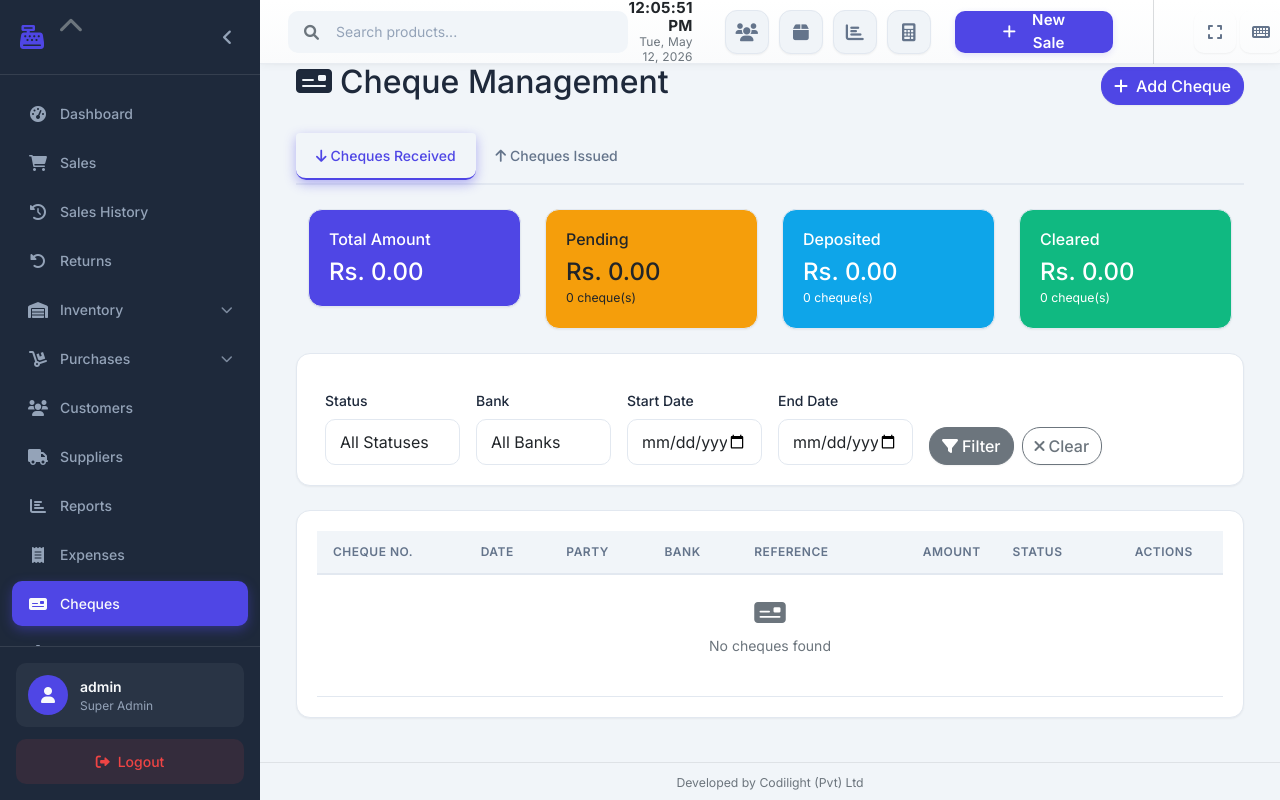
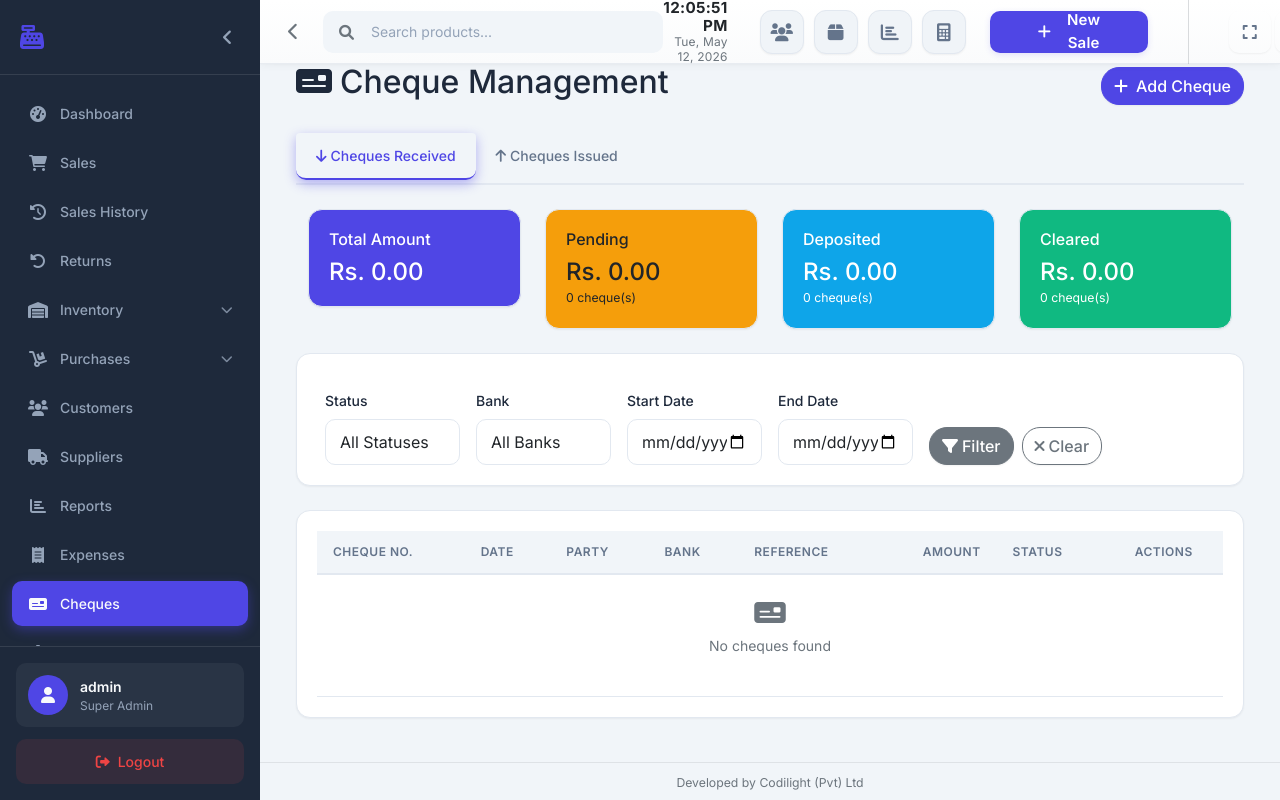
Before and after one commit to myposweb2-hue/web_pos, a Flask app: page /cheques in a window 1280 px wide. Run offline with Flask 3, Linux system fonts and the light colour scheme; a user stored in the database is signed in; data comes from the database, SQL or seed files in the repository; data that the repository does not hold is empty; some libraries are stand-ins or nearby versions.

Commit message:
FIX: Sidebar hide/show toggle - not navbar
CORRECTED FEATURE:
- User meant SIDEBAR (left navigation), not top navbar
- Added sidebarVisibilityToggle button with left/right chevron icons
- Sidebar now has .sidebar-hidden class to hide completely
- Icon: ← (left arrow showing) ↔ → (right arrow showing sidebar hidden)

HTML CHANGES:
- Changed button from navbarToggle to sidebarVisibilityToggle
- Moved button back into header navbar (correct placement)
- Changed icon from chevron-up/down to chevron-left/right

CSS CHANGES:
- Removed all top-header.collapsed styles (wrong target)
- Added .sidebar.sidebar-hidden { left: -280px; width: 0; opacity: 0; }
- Added .main-wrapper.sidebar-hidden .main-content adjustment
- Removed navbar-collapsed related rules from responsive.css

JS CHANGES:
- Changed from navbarToggle to sidebarVisibilityToggle handler
- Changed from topHeader target to sidebar target
- Updated localStorage key from navbarCollapsed to sidebarHidden
- Toggles .sidebar-hidden class on sidebar element
- Icon changes: left/right chevron based on state

RESULT:
- Sidebar collapses to left (off-screen) when toggle clicked ✅
- Icon shows state: ← (visible) / → (hidden) ✅
- State persists across page reloads ✅
- Main content expands when sidebar hidden ✅
- No layout shifts ✅

```diff
--- a/app/static/css/responsive.css
+++ b/app/static/css/responsive.css
@@ -51,17 +51,6 @@
         width: 100%;
         margin-left: 0;
         padding-top: 0;
-    }
-
-    /* Adjust sidebar when navbar is collapsed */
-    .main-wrapper.navbar-collapsed .sidebar {
-        top: 0 !important;
-        height: 100vh !important;
-    }
-
-    /* Ensure sidebar top resets when navbar visible */
-    .main-wrapper:not(.navbar-collapsed) .sidebar {
-        top: 56px !important;
     }
 }
 
--- a/app/static/js/app.js
+++ b/app/static/js/app.js
@@ -747,42 +747,42 @@ document.addEventListener('DOMContentLoaded', function() {
         }
     });
 
-    // Navbar Toggle Handler
+    // Sidebar Visibility Toggle Handler
     // ============================================
-    const navbarToggle = document.getElementById('navbarToggle');
-    const topHeader = document.querySelector('.top-header');
+    const sidebarVisibilityToggle = document.getElementById('sidebarVisibilityToggle');
+    const sidebar = document.getElementById('sidebar');
     const mainWrapper = document.querySelector('.main-wrapper');
 
-    if (navbarToggle && topHeader && mainWrapper) {
+    if (sidebarVisibilityToggle && sidebar && mainWrapper) {
         // Restore state on page load (before anything else)
-        if (localStorage.getItem('navbarCollapsed') === 'true') {
-            topHeader.classList.add('collapsed');
-            mainWrapper.classList.add('navbar-collapsed');
-            const icon = navbarToggle.querySelector('i');
-            icon.classList.remove('fa-chevron-up');
-            icon.classList.add('fa-chevron-down');
+        if (localStorage.getItem('sidebarHidden') === 'true') {
+            sidebar.classList.add('sidebar-hidden');
+            mainWrapper.classList.add('sidebar-hidden');
+            const icon = sidebarVisibilityToggle.querySelector('i');
+            icon.classList.remove('fa-chevron-left');
+            icon.classList.add('fa-chevron-right');
         }
 
-        navbarToggle.addEventListener('click', function(e) {
+        sidebarVisibilityToggle.addEventListener('click', function(e) {
             e.preventDefault();
             e.stopPropagation();
 
-            // Toggle collapsed class on navbar
-            topHeader.classList.toggle('collapsed');
-            mainWrapper.classList.toggle('navbar-collapsed');
+            // Toggle hidden class on sidebar
+            sidebar.classList.toggle('sidebar-hidden');
+            mainWrapper.classList.toggle('sidebar-hidden');
 
             // Update icon
-            const icon = navbarToggle.querySelector('i');
-            if (topHeader.classList.contains('collapsed')) {
-                icon.classList.remove('fa-chevron-up');
-                icon.classList.add('fa-chevron-down');
+            const icon = sidebarVisibilityToggle.querySelector('i');
+            if (sidebar.classList.contains('sidebar-hidden')) {
+                icon.classList.remove('fa-chevron-left');
+                icon.classList.add('fa-chevron-right');
                 // Save state
-                localStorage.setItem('navbarCollapsed', 'true');
+                localStorage.setItem('sidebarHidden', 'true');
             } else {
-                icon.classList.remove('fa-chevron-down');
-                icon.classList.add('fa-chevron-up');
+                icon.classList.remove('fa-chevron-right');
+                icon.classList.add('fa-chevron-left');
                 // Save state
-                localStorage.setItem('navbarCollapsed', 'false');
+                localStorage.setItem('sidebarHidden', 'false');
             }
         });
     }
--- a/app/templates/base.html
+++ b/app/templates/base.html
@@ -34,16 +34,6 @@
             overflow: hidden;
             margin: 0;
             padding: 0;
-        }
-
-        /* When navbar is collapsed, adjust main content */
-        .main-wrapper.navbar-collapsed {
-            padding-top: 0;
-        }
-
-        .main-wrapper.navbar-collapsed .main-content {
-            margin-top: 0 !important;
-            padding-top: 0 !important;
         }
 
         .main-content {
@@ -259,18 +249,17 @@
 
     <!-- Main Content -->
     <div class="main-wrapper">
-        <!-- Navbar Toggle Button - Positioned fixed so it's always visible -->
-        <button class="border-0 bg-transparent p-0 text-secondary" id="navbarToggle" title="Hide/Show Navbar" style="position: fixed; top: 12px; left: 60px; z-index: 1001; font-size: 20px; cursor: pointer;">
-            <i class="fas fa-chevron-up fa-lg"></i>
-        </button>
-
         <!-- Top Header -->
         <header class="top-header">
             <div class="d-flex align-items-center justify-content-between w-100">
                 <!-- Left: Toggle & Search -->
                 <div class="d-flex align-items-center gap-4">
-                    <button class="sidebar-toggle border-0 bg-transparent p-0 text-secondary" id="sidebarToggle">
+                    <button class="sidebar-toggle border-0 bg-transparent p-0 text-secondary" id="sidebarToggle" title="Toggle Sidebar">
                         <i class="fas fa-bars fa-lg"></i>
+                    </button>
+
+                    <button class="border-0 bg-transparent p-0 text-secondary" id="sidebarVisibilityToggle" title="Hide/Show Sidebar">
+                        <i class="fas fa-chevron-left fa-lg"></i>
                     </button>
 
                     <div class="header-search d-none d-md-block position-relative">
```
Also changed, not shown: app/static/css/style.css (+16 -30 lines).
